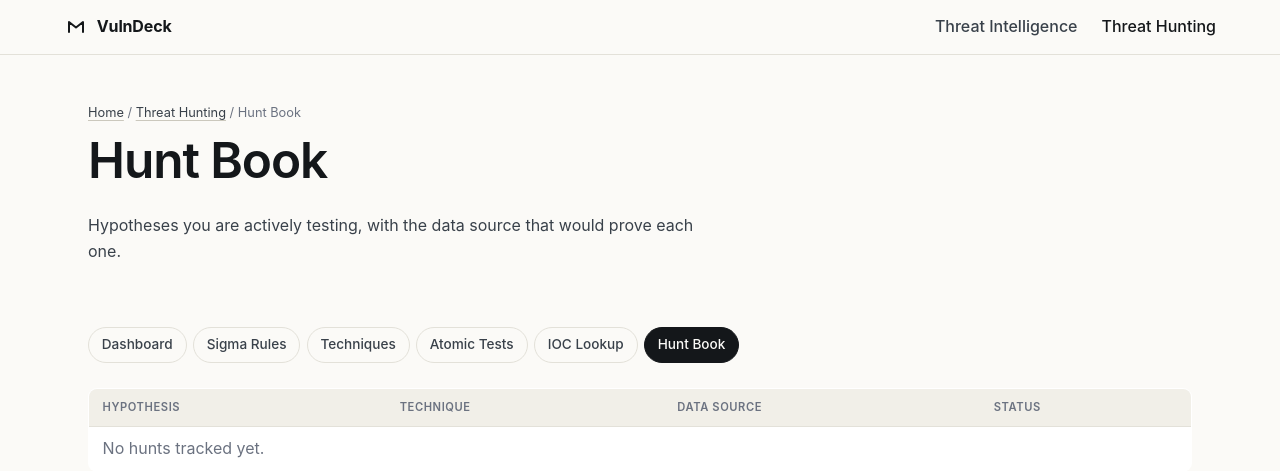
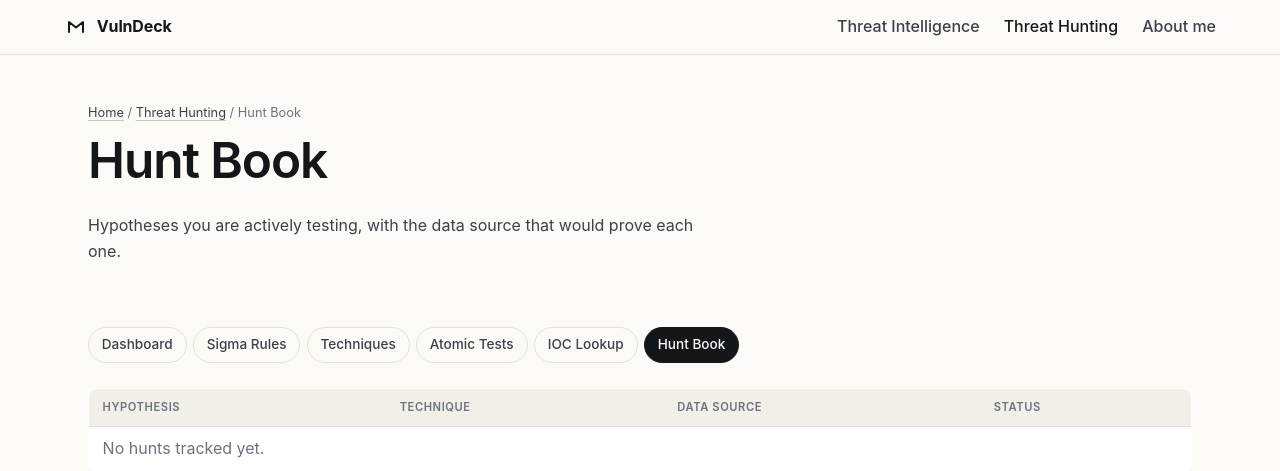
Before and after one commit to azmirilias/vulndeck, a FastAPI app: page /th/hunts in a window 1280 px wide. Shown: the top 471 px of the page. Run offline with FastAPI, Linux system fonts and the light colour scheme; data that the repository does not hold is empty.

Commit message:
Add About me link to landing/TI/TH header nav

```diff
--- a/app/templates/shell.html
+++ b/app/templates/shell.html
@@ -31,6 +31,7 @@
     <nav class="nav" aria-label="Primary">
       <a href="/ti"{% if path == '/ti' %} class="on"{% endif %}>Threat Intelligence</a>
       <a href="/th"{% if path == '/th' or path.startswith('/th/') %} class="on"{% endif %}>Threat Hunting</a>
+      <a href="/about"{% if path == '/about' %} class="on"{% endif %}>About me</a>
     </nav>
   </div>
 </header>
```
